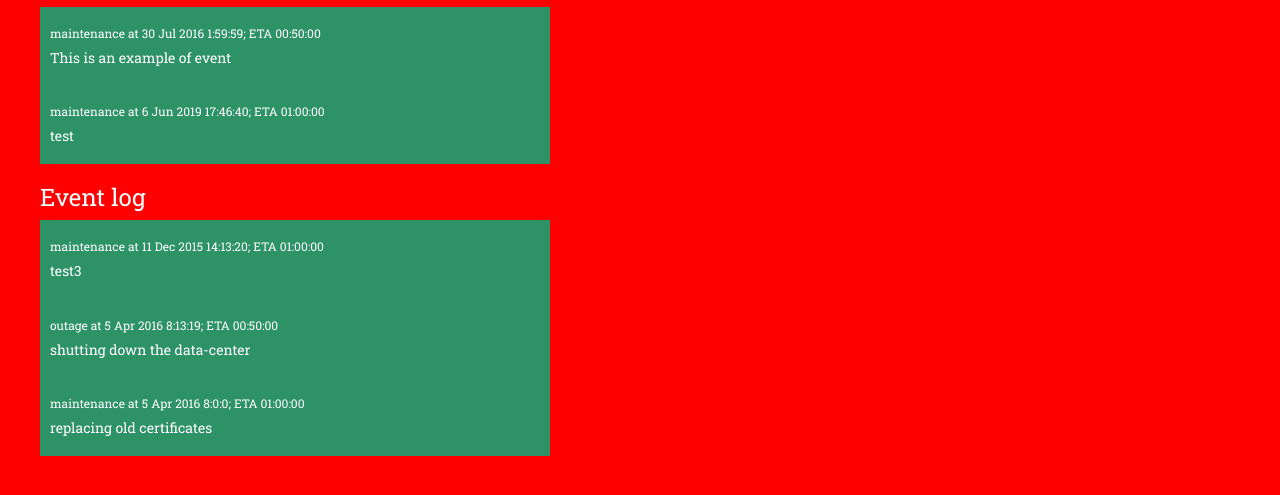
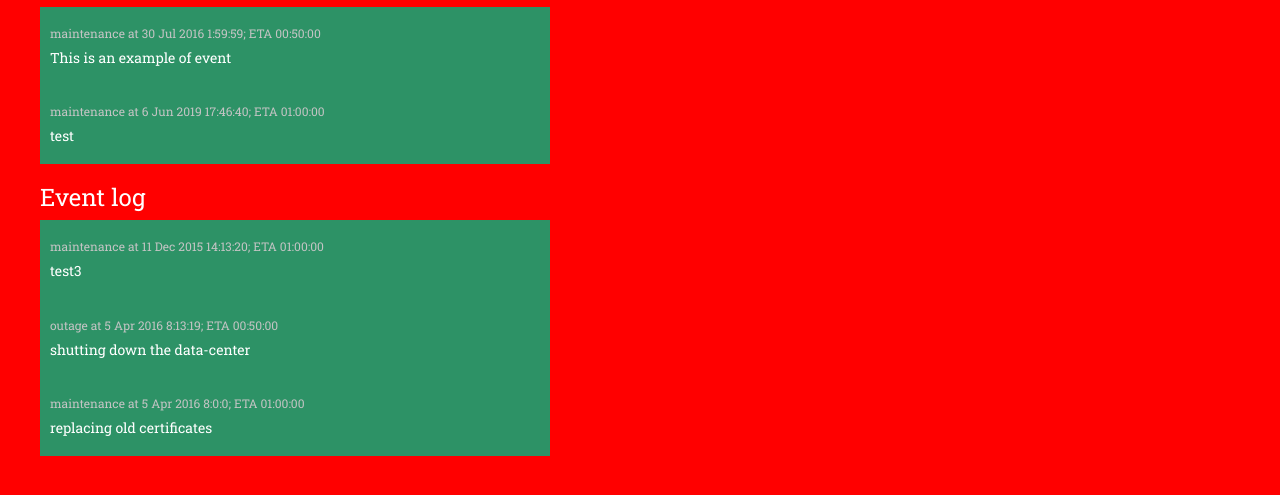
Before and after one commit to Like-all/like-all.github.io, a plain HTML site: page index.html in a window 1280 px wide. Shown: the part 169-664 px from the top of the page. Drawn offline with nearby package versions, Linux system fonts and the light colour scheme; no server answers.

Commit message:
Highlight time marker with different color

```diff
--- a/assets/javascripts/updater.js
+++ b/assets/javascripts/updater.js
@@ -78,7 +78,7 @@ fetch('events/example.json')
         for (var i = 0; i < data.length; i++) {
           var currentDate = timeConverter(data[i].timeStart);
           var eta = humanReadableTime(data[i].timeEnd - data[i].timeStart);
-          var item = '<div class="messagebox"><h6>' + data[i].type
+          var item = '<div class="messagebox"><h6 class="time-marker">' + data[i].type
                         + ' at '
                         + currentDate
                         + '; ETA '
--- a/assets/stylesheets/style.css
+++ b/assets/stylesheets/style.css
@@ -13,6 +13,10 @@ h1, h2, h3, h4, h5, h6 {
   font-family: 'Roboto Slab', serif;
 }
 
+.time-marker {
+  color: #C4C4C4
+}
+
 .panel-default > .panel-heading {
   background-color: #4d4d4d;
 }
```
